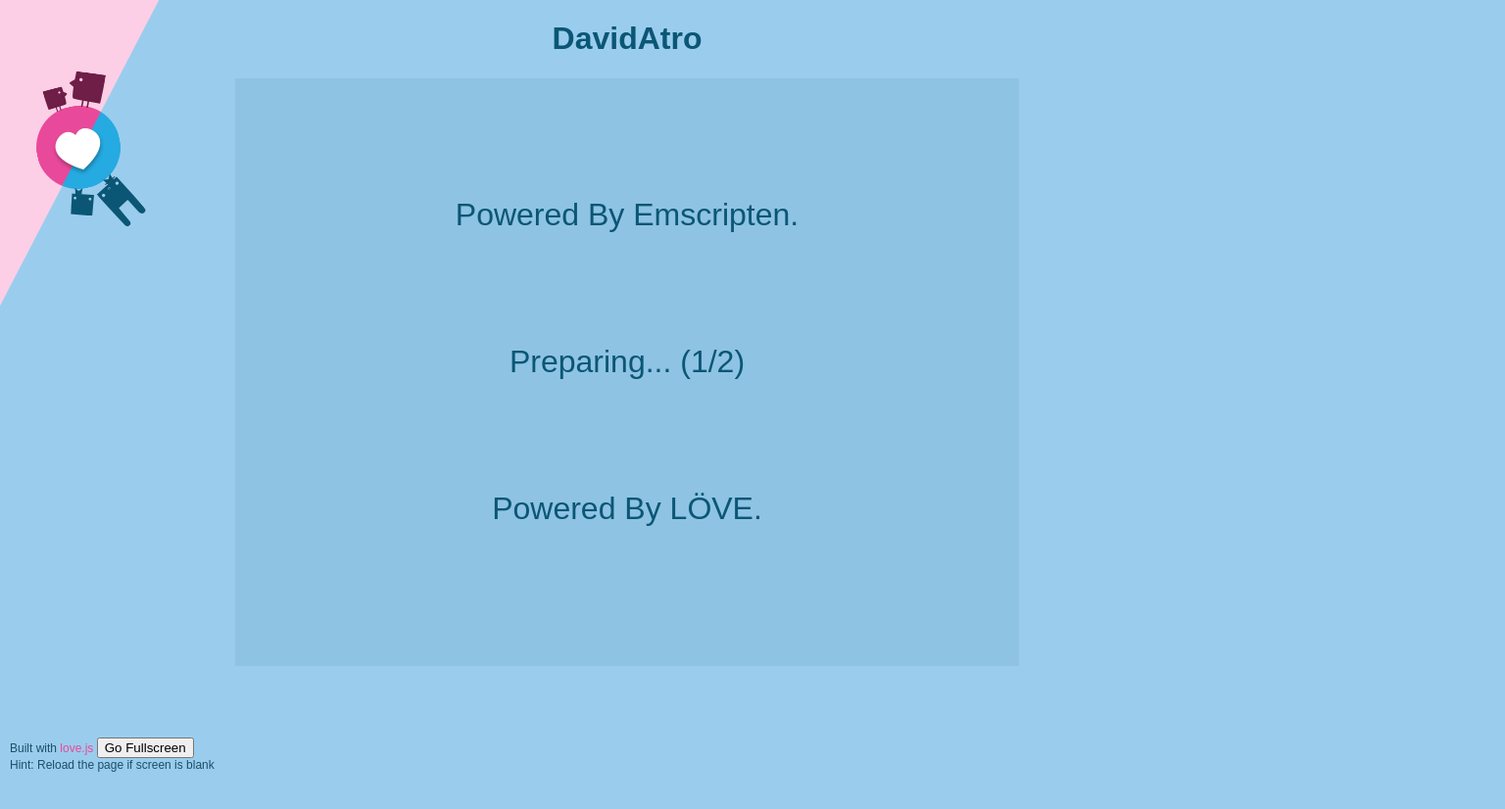
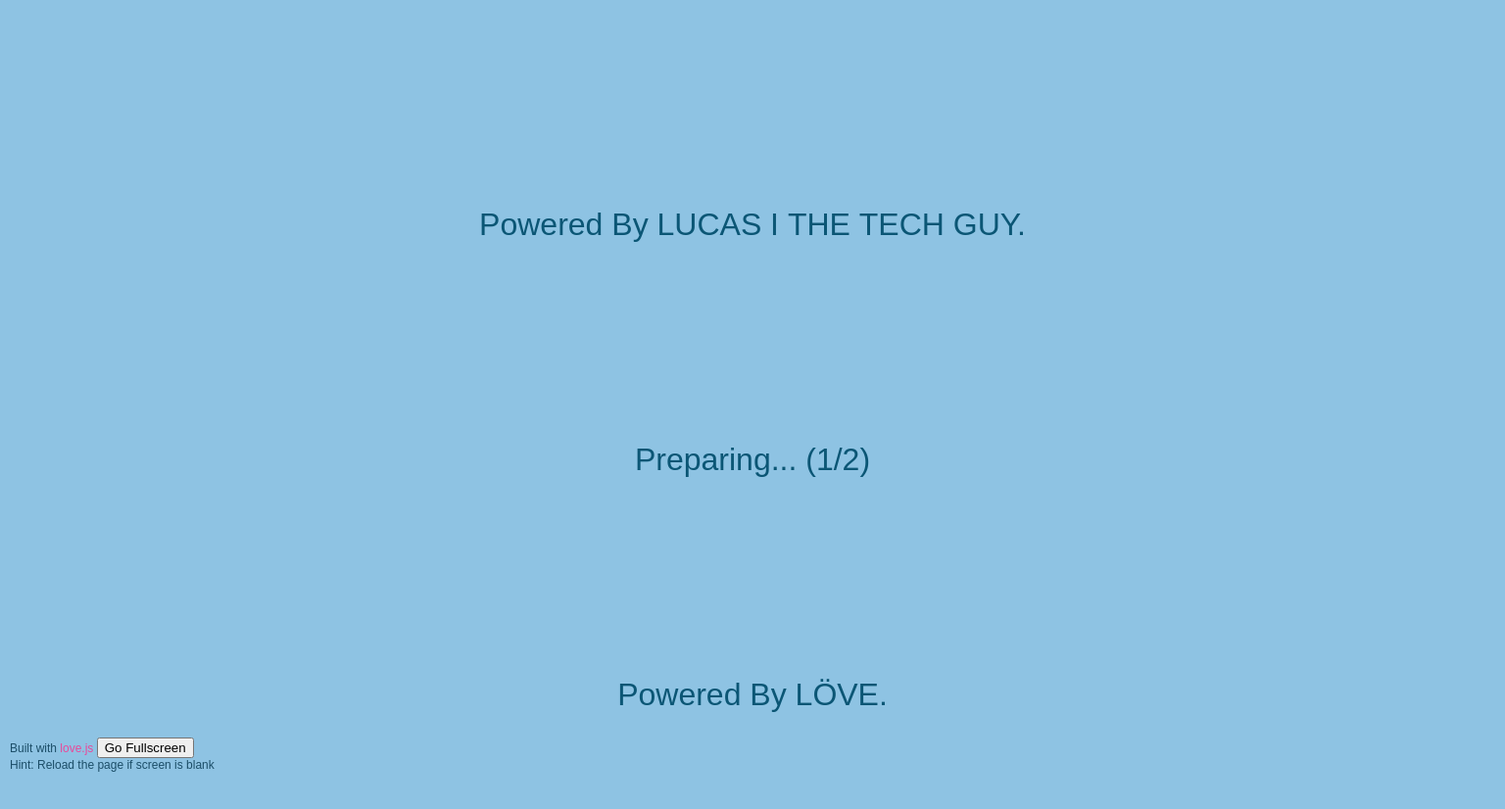
Before and after one commit to lukazkool/david, a plain HTML site: page index.html in a window 1280 px wide. Shown: the whole page at 98% size, 1536 px wide, since content can reach past the window. Drawn offline with Linux system fonts and the light colour scheme; no server answers.

Commit message:
Update index.html
crap

```diff
--- a/index.html
+++ b/index.html
@@ -11,8 +11,7 @@
   <body>
     <center>
       <div>
-        <h1>DavidAtro</h1>
-        <canvas id="loadingCanvas" oncontextmenu="event.preventDefault()" width="800" height="600"></canvas>
+        <canvas id="loadingCanvas" oncontextmenu="event.preventDefault()" width="1536" height="960"></canvas>
         <canvas id="canvas" oncontextmenu="event.preventDefault()"></canvas>
       </div>
     </center>
@@ -44,7 +43,7 @@
         loadingContext.fillStyle = "rgb( 11, 86, 117 )";
         loadingContext.fillText(text, canvas.scrollWidth / 2, canvas.scrollHeight / 2);
 
-        loadingContext.fillText("Powered By Emscripten.", canvas.scrollWidth / 2, canvas.scrollHeight / 4);
+        loadingContext.fillText("Powered By LUCAS I THE TECH GUY.", canvas.scrollWidth / 2, canvas.scrollHeight / 4);
         loadingContext.fillText("Powered By LÖVE.", canvas.scrollWidth / 2, canvas.scrollHeight / 4 * 3);
       }
 
@@ -68,7 +67,7 @@
           // As a default initial behavior, pop up an alert when webgl context is lost. To make your
           // application robust, you may want to override this behavior before shipping!
           // See http://www.khronos.org/registry/webgl/specs/latest/1.0/#5.15.2
-          canvas.addEventListener("webglcontextlost", function(e) { alert('WebGL context lost. You will need to reload the page.'); e.preventDefault(); }, false);
+          canvas.addEventListener("webglcontextlost", function(e) { alert('WebGL context lost. Fuck, reload the page.'); e.preventDefault(); }, false);
 
           return canvas;
         })(),
@@ -88,7 +87,7 @@
           Module.setStatus(left ? 'Preparing... (' + (this.totalDependencies-left) + '/' + this.totalDependencies + ')' : 'All downloads complete.');
         }
       };
-      Module.setStatus('Downloading...');
+      Module.setStatus('Downloading, wait up ya slacker...');
       window.onerror = function(event) {
         // TODO: do not warn on ok events like simulating an infinite loop or exitStatus
         Module.setStatus('Exception thrown, see JavaScript console');
```
